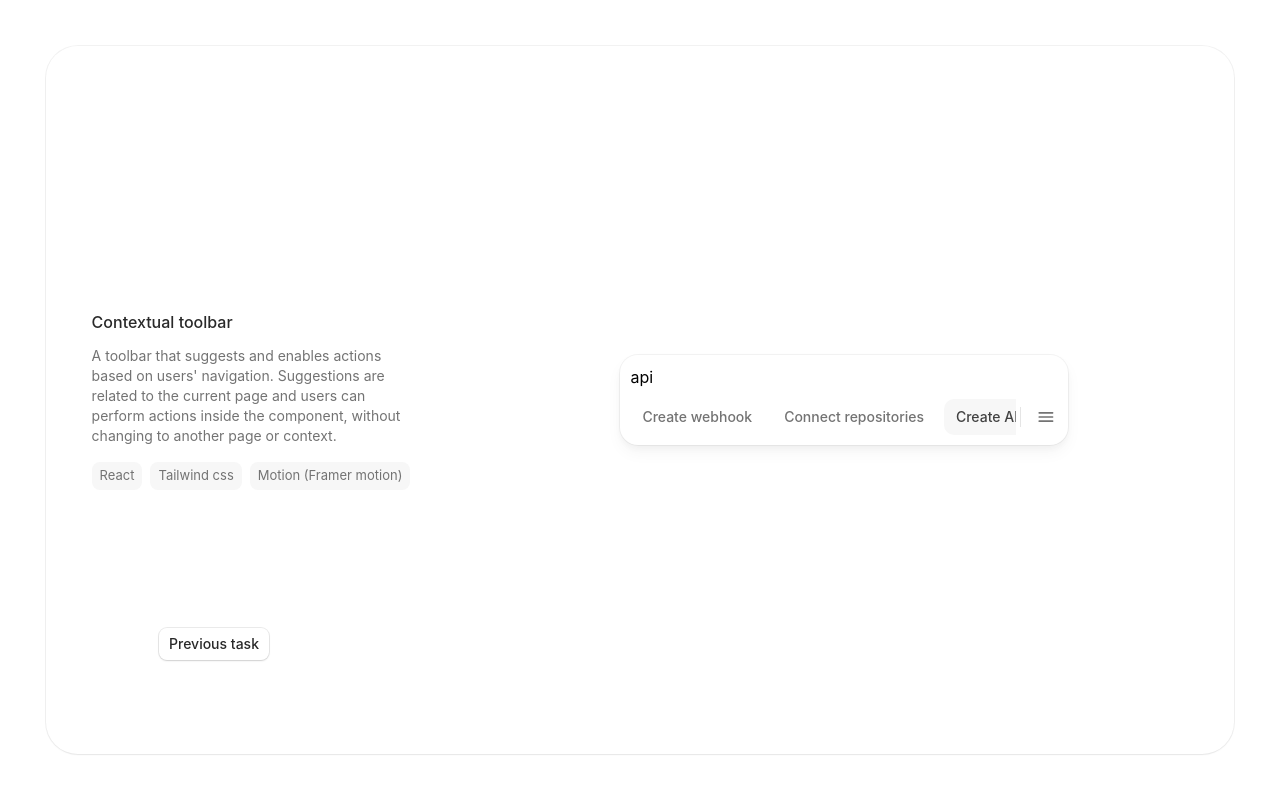
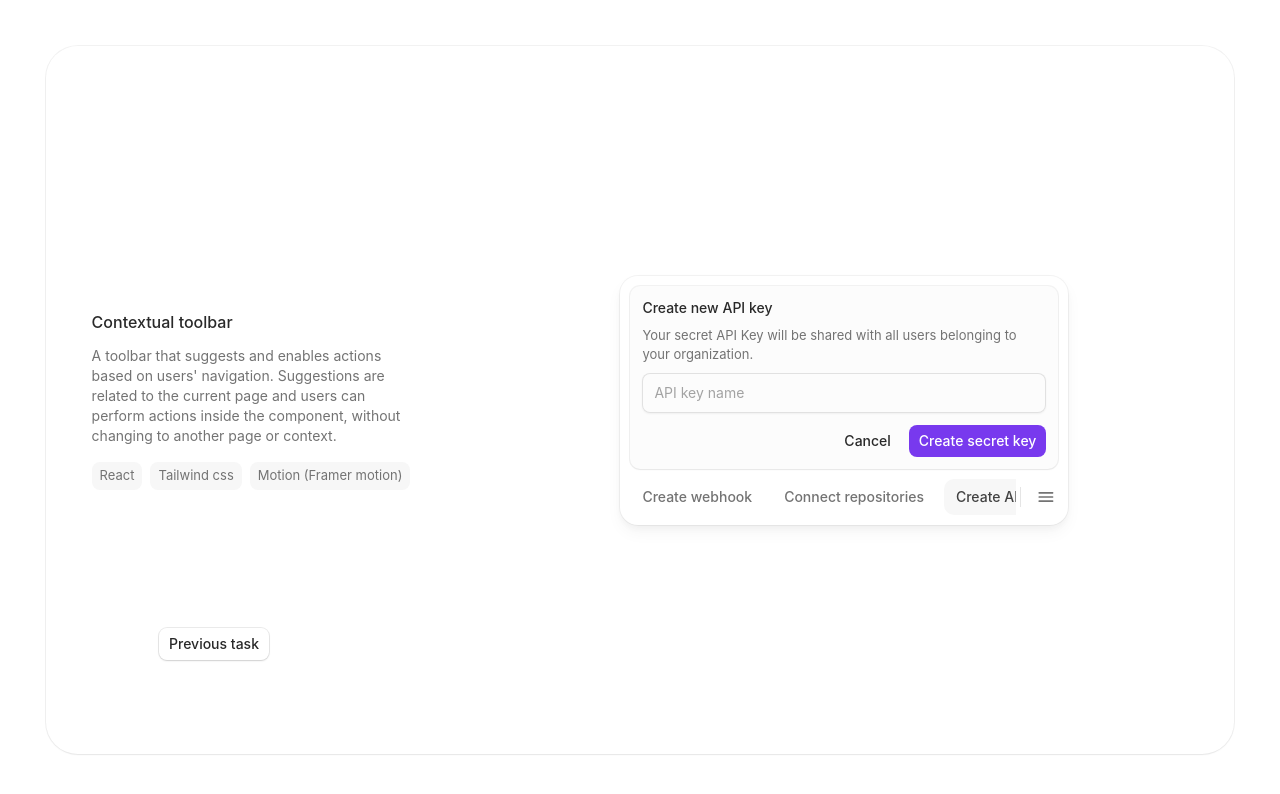
Before and after one commit to RahmanC/dev-test, a React (Vite) app: page /toolbar in a window 1280 px wide. Both pictures are taken after a click on the button "Create API key". Shown: the top 794 px of the page. Built offline with nearby package versions, Linux system fonts and the light colour scheme.

Commit message:
feat:create api key

```diff
--- /dev/null
+++ b/src/components/toolbar/createAPI.tsx
@@ -0,0 +1,25 @@
+import { motion } from "framer-motion";
+import { Button, Input } from "../common";
+
+export const CreateAPI = () => {
+  return (
+    <motion.div
+      initial={{ opacity: 0, y: 20 }}
+      animate={{ opacity: 1, y: 0 }}
+      exit={{ opacity: 0, y: -20 }}
+      className="space-y-2 bg-[#FCFCFC] shadow-[0px_1px_2px_0px_#09090B0D,0px_0px_0px_1px_#09090B0D] rounded-[10px] p-3"
+    >
+      <p className="text-sm font-medium text-[#292929]">Create new API key</p>
+      <p className="text-[#737373] text-[13px] font-normal">
+        Your secret API Key will be shared with all users belonging to your
+        organization.
+      </p>
+      <Input placeholder="API key name" />
+
+      <div className="flex justify-end gap-2 mt-3">
+        <Button label="Cancel" customClass="!text-[#292929] bg-transparent" />
+        <Button label="Create secret key" />
+      </div>
+    </motion.div>
+  );
+};
--- a/src/components/toolbar/index.ts
+++ b/src/components/toolbar/index.ts
@@ -1,3 +1,4 @@
 export { CreateWebhook as Webhook } from "./createWebhook";
 export { ToolbarTab as Tab } from "./toolbarTab";
 export { ConnectRepositories as Repo } from "./connectRepositories";
+export { CreateAPI as API } from "./createAPI";
--- a/src/pages/toolbar.tsx
+++ b/src/pages/toolbar.tsx
@@ -1,6 +1,6 @@
 import { motion, AnimatePresence } from "framer-motion";
 import { useState } from "react";
-import { Repo, Tab, Webhook } from "../components/toolbar";
+import { API, Repo, Tab, Webhook } from "../components/toolbar";
 import { Icon } from "@iconify/react";
 
 type TabType = "webhook" | "repositories" | "api" | "share";
@@ -16,7 +16,7 @@ export const Toolbar = () => {
       <AnimatePresence mode="wait">
         {activeTab === "webhook" && <Webhook key="webhook" />}
         {activeTab === "repositories" && <Repo key="repositories" />}
-        {activeTab === "api" && <>api</>}
+        {activeTab === "api" && <API key="api" />}
         {activeTab === "share" && <>share</>}
       </AnimatePresence>
 
```
